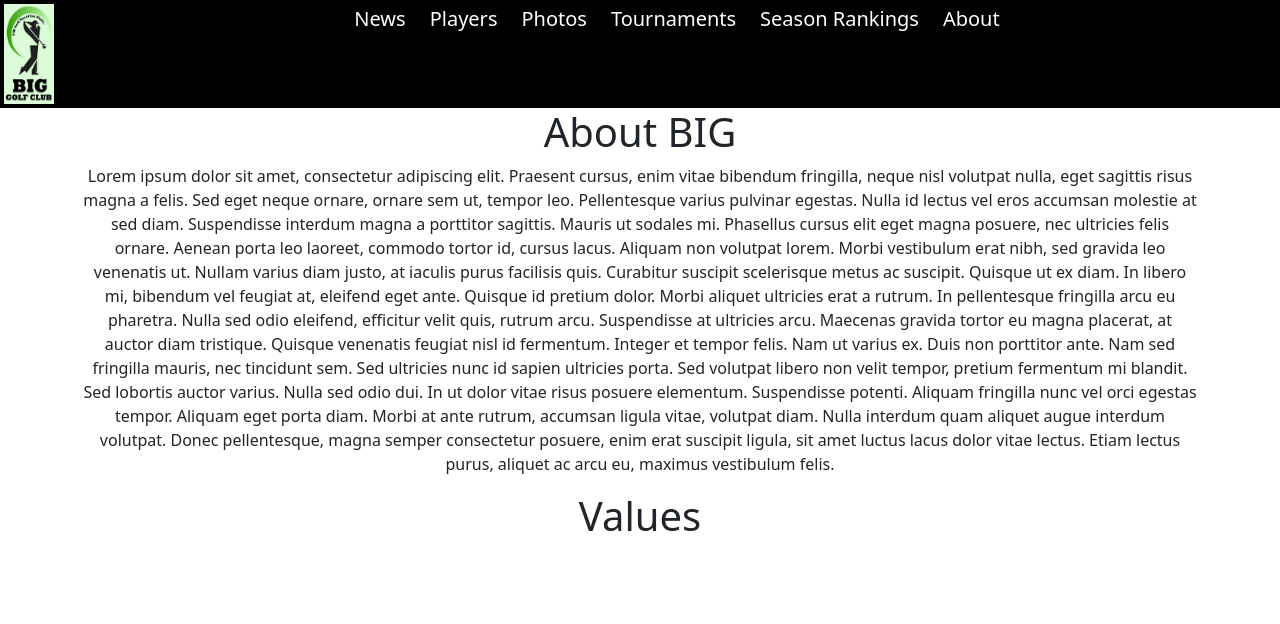
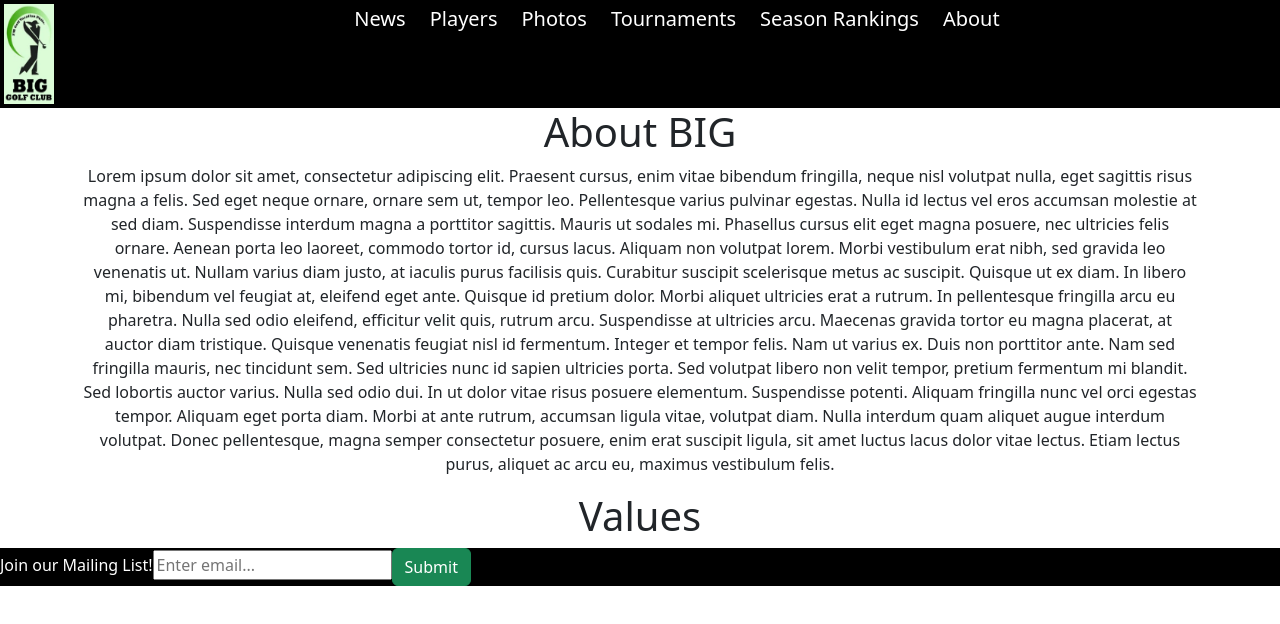
Before and after one commit to dornguyen/big-golf, a React (Create React App) app in the folder biggolf_frontend/: page /about-us in a window 1280 px wide. Shown: the top 624 px of the page. Built offline with nearby package versions, Linux system fonts and the light colour scheme.

Commit message:
added mailing list. need to show admin side

```diff
--- a/biggolf_frontend/src/App.js
+++ b/biggolf_frontend/src/App.js
@@ -2,6 +2,7 @@
  import "bootstrap/dist/css/bootstrap.min.css";
 //import Header from './components/Header'
 import Navbar from './components/Navbar'
+import Footer from "./components/Footer"
 import Home from "./pages/public/Home"
 import SpecificNews from "./pages/public/SpecificNews";
 import News from "./pages/public/News"
@@ -69,6 +70,7 @@ function App() {
             <Route path="/about-us" component={AboutUs} />
           </Switch>
         </div>
+        <Footer />
       </Router>
     </>
   );
--- /dev/null
+++ b/biggolf_frontend/src/components/EnterEmail.js
@@ -0,0 +1,44 @@
+import React, {useState} from 'react'
+import EmailsDataService from '../services/emailsService';
+const EnterEmail = props => {
+    let initialEmailState = "";
+    const [email, setEmail] = useState(initialEmailState);
+
+    const handleEmailInputChange = event => {
+        setEmail(event.target.value);
+    }
+
+    const addEmail = (event) => {
+        event.preventDefault();
+        var data = {
+            email: email
+        }
+        EmailsDataService.addEmail(data)
+            .then(response => {
+                console.log(response.data);
+            })
+            .catch(e => {
+                console.log(e);
+            });
+    };
+    return(
+        <>
+            <form onSubmit={addEmail}>
+                <label>Join our Mailing List! </label>
+                <input
+                    type="email"
+                    id="email"
+                    placeholder="Enter email..."
+                    value={email}
+                    onChange={handleEmailInputChange}
+                    name="email"
+                    required
+                />
+                <button type="submit" className="btn btn-success">
+                    Submit
+                </button>
+            </form>
+        </>
+    )
+}
+export default EnterEmail;
--- /dev/null
+++ b/biggolf_frontend/src/components/Footer.js
@@ -0,0 +1,10 @@
+import EnterEmail from "./EnterEmail"
+export default function Footer(){
+    return(
+        <div className="nav">
+            <div>
+                <EnterEmail />
+            </div>
+        </div>
+    )
+}
--- /dev/null
+++ b/biggolf_frontend/src/services/emailsService.js
@@ -0,0 +1,17 @@
+import http from "../http-common";
+
+class EmailsDataService{
+    getAll(page = 0){
+        return http.get(`/emails?page=${page}`);
+    }
+
+    addEmail(data){
+        return http.post("/emails/email", data);
+    }
+
+    deleteEmail(id, emailId){
+        return http.delete(`/news/news?id=${id}`, {data:{emailId: emailId}});
+    }
+}
+
+export default new EmailsDataService();
```
